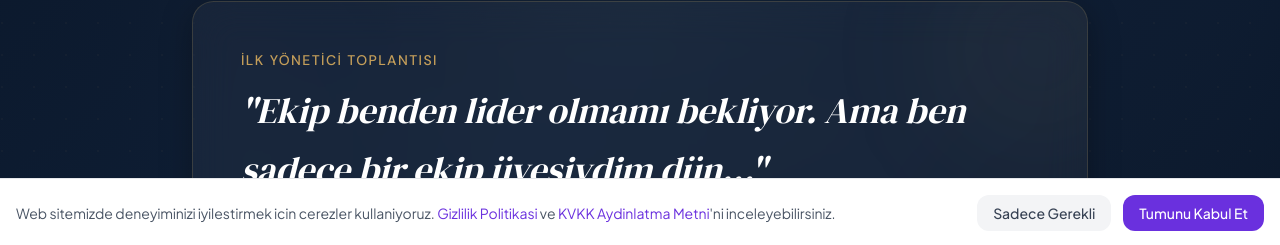
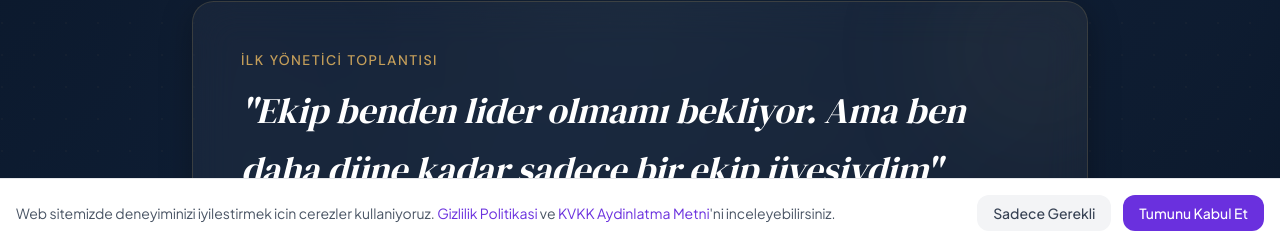
Before and after one commit to HAKAN8080/thorius-app, a Next.js app: page / in a window 1280 px wide. Shown: the part 553-798 px from the top of the page. Built offline with nearby package versions, Linux system fonts and the light colour scheme; no server answers.

Commit message:
Update leadership scenario quote wording

```diff
--- a/src/components/HeroStorytelling.tsx
+++ b/src/components/HeroStorytelling.tsx
@@ -26,7 +26,7 @@ const stories: Story[] = [
     id: 'leadership',
     scenario: 'Liderlik gelişimi',
     sceneName: 'İlk Yönetici Toplantısı',
-    quote: '"Ekip benden lider olmamı bekliyor. Ama ben sadece bir ekip üyesiydim dün..."',
+    quote: '"Ekip benden lider olmamı bekliyor. Ama ben daha düne kadar sadece bir ekip üyesiydim"',
     description: 'Liderlik yolculuğunuzda yanınızdayız. Ekip yönetimi, karar alma ve etki yaratma konularında profesyonel rehberlik alın.',
     userCount: 63,
   },
```
